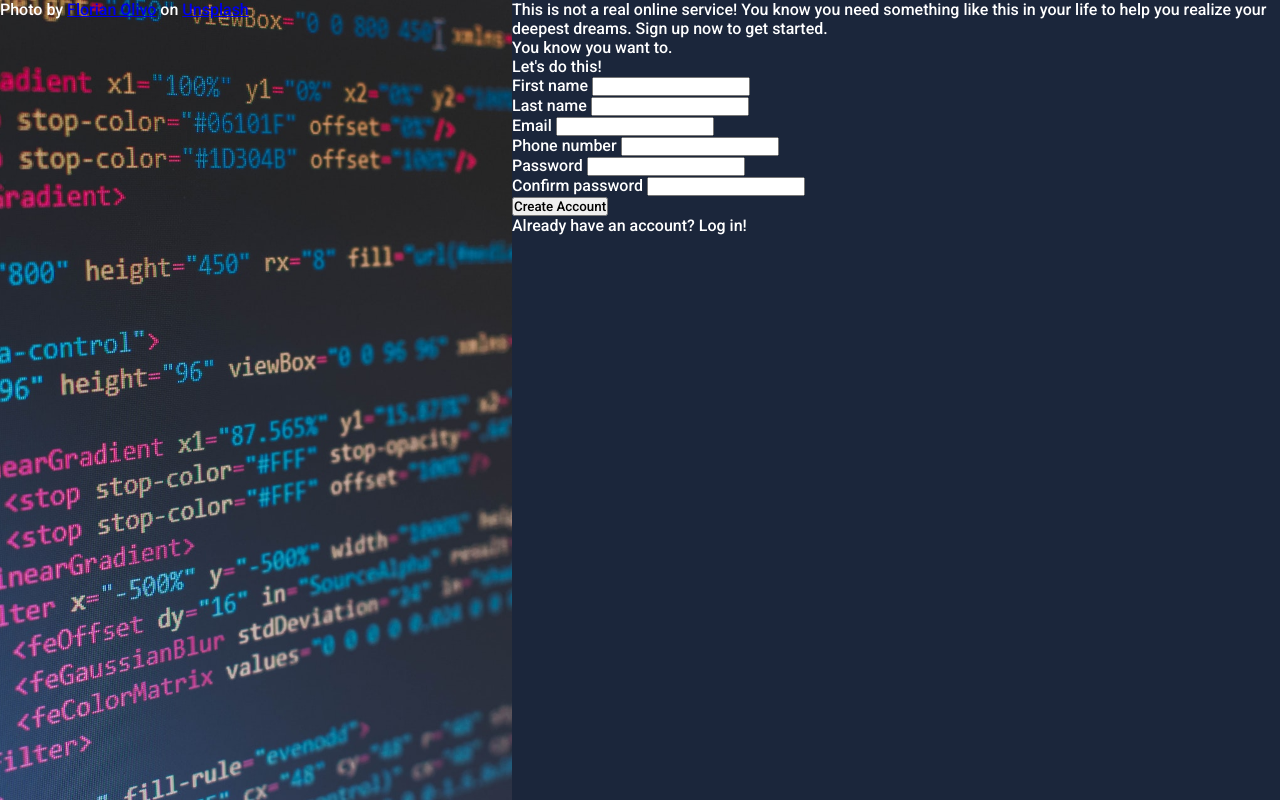
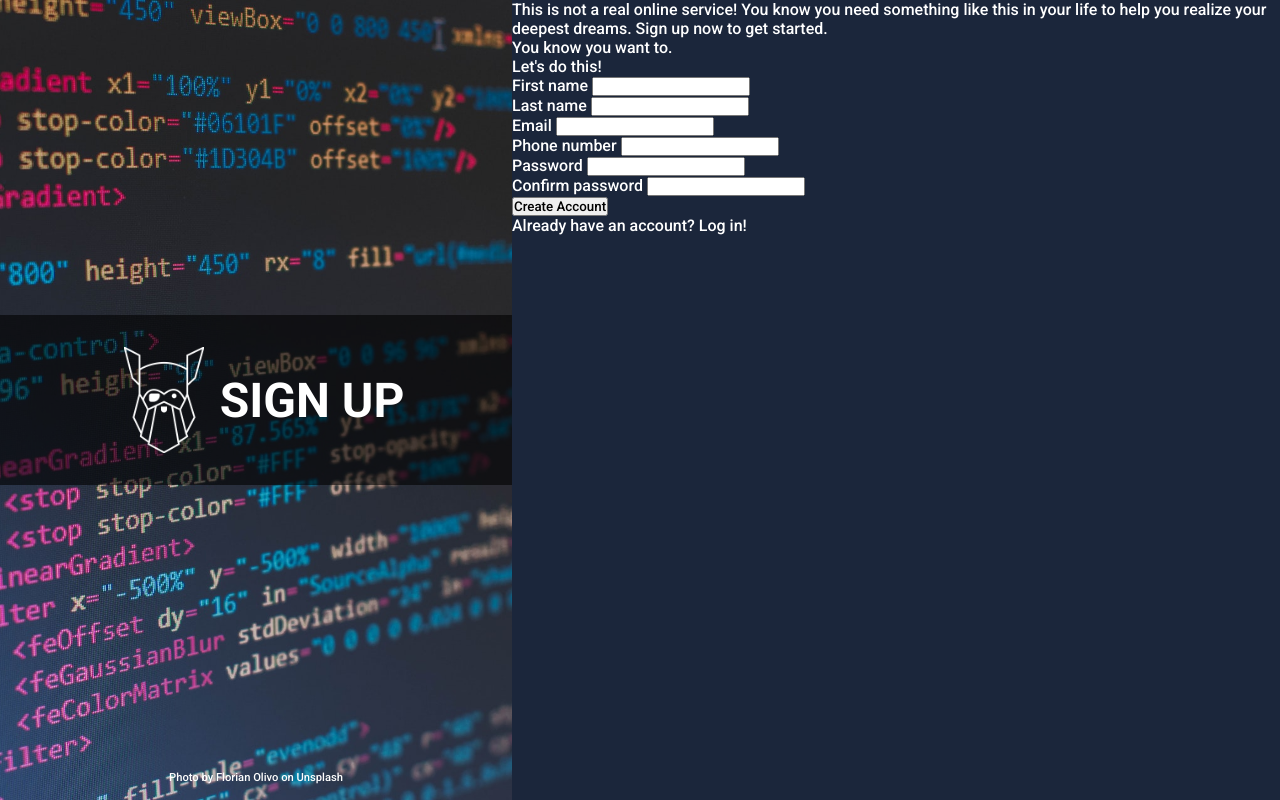
Before and after one commit to fiufiu0/signup-form, a plain HTML site: page index.html in a window 1280 px wide. Drawn offline with Linux system fonts and the light colour scheme.

Commit message:
Left side done

```diff
--- a/index.html
+++ b/index.html
@@ -10,7 +10,11 @@
 <body>
     <div class="container">
         <div class="left">
-            <p class="author">Photo by <a href="https://unsplash.com/@florianolv?utm_source=unsplash&utm_medium=referral&utm_content=creditCopyText">Florian Olivo</a> on <a href="https://unsplash.com/photos/4hbJ-eymZ1o?utm_source=unsplash&utm_medium=referral&utm_content=creditCopyText">Unsplash</a>
+            <div class="logo">
+                <img src="img/odin.png" alt="Logo">
+                <p class="text">Sign Up</p>
+            </div>
+            <p class="author">Photo by Florian Olivo on Unsplash</a>
             </p>
         </div>
         <div class="right">
--- a/style.css
+++ b/style.css
@@ -11,22 +11,6 @@ body {
     color: #fff
 }
 
-.left {
-    background: url(img/code.jpg) center;
-    background-size: cover;
-    flex: 2;
-}
-
-.right {
-    flex: 3;
-}
-
-.left img {
-    width: 100%;
-    height: 100vh;
-    object-fit: cover;
-}
-
 .container {
     display: flex;
     flex-direction: row;
@@ -34,3 +18,45 @@ body {
     width: 100vw;
     background: #1b263b;
 }
+
+.left {
+    background: url(img/code.jpg) center;
+    background-size: cover;
+    flex: 2;
+    display: flex;
+    justify-content: center;
+    align-items: center;
+    position: relative;
+}
+
+.author {
+    position: absolute;
+    bottom: 1rem;
+    color: #fff;
+    font-size: 0.7rem;
+}
+
+
+.right {
+    flex: 3;
+}
+
+.logo {
+    background-color: rgba(0, 0, 0, 0.6);
+    width: 100%;
+    display: flex;
+    align-items: center;
+    justify-content: center;
+    padding: 1rem 2.5rem;
+}
+
+.logo p {
+    font-weight: 700;
+    font-size: 3rem;
+    text-transform: uppercase;
+}
+
+.logo img {
+    width: 7rem;
+    padding: 1rem;
+}
```
